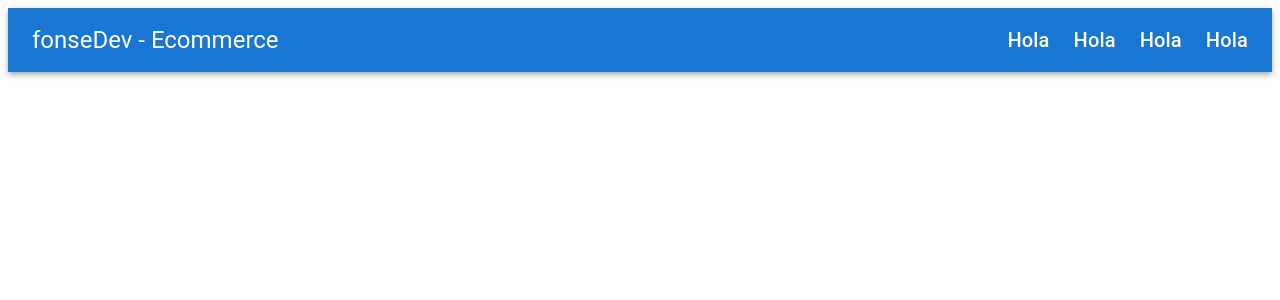
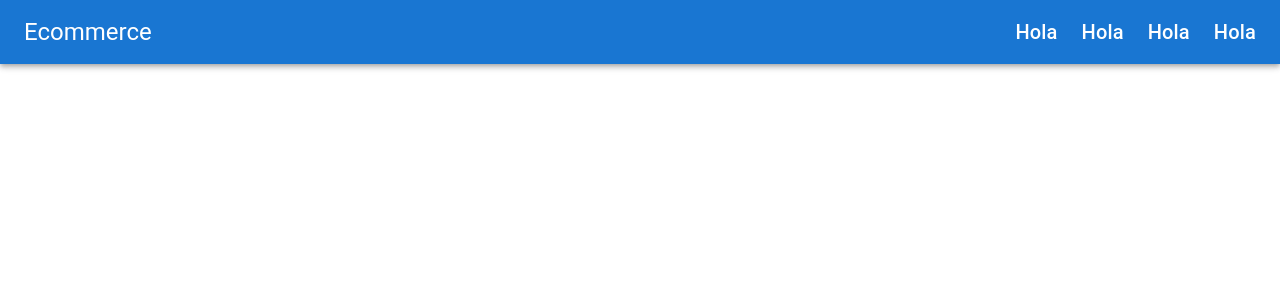
Before and after one commit to afonsecav88/fonseDev-ecommerce, a React (Vite) app: page / in a window 1280 px wide. Shown: the top 300 px of the page. Built offline with nearby package versions, Linux system fonts and the light colour scheme.

Commit message:
created ContainerBody component

```diff
--- a/src/App.tsx
+++ b/src/App.tsx
@@ -1,9 +1,11 @@
+import { ContainerBody } from './ecommerce/components/ContainerBody';
 import { Header } from './ecommerce/components/Header';
 
 export const App = () => {
   return (
     <>
       <Header />
+      <ContainerBody />
     </>
   );
 };
--- a/src/ecommerce/components/Container.tsx
+++ /dev/null
@@ -1,3 +0,0 @@
-export const Container = () => {
-  return <div>Container</div>;
-};
--- /dev/null
+++ b/src/ecommerce/components/ContainerBody.tsx
@@ -0,0 +1,11 @@
+import CssBaseline from '@mui/material/CssBaseline';
+import Container from '@mui/material/Container';
+
+export const ContainerBody = () => {
+  return (
+    <>
+      <CssBaseline />
+      <Container></Container>
+    </>
+  );
+};
--- a/src/ecommerce/components/Header.tsx
+++ b/src/ecommerce/components/Header.tsx
@@ -5,7 +5,7 @@ export const Header = () => {
     <AppBar position="sticky" color="primary" sx={{ margin: 0, padding: 0 }}>
       <Toolbar sx={{ display: 'flex', gap: 3 }}>
         <Typography variant="h5" sx={{ flexGrow: 3 }}>
-          fonseDev - Ecommerce
+          Ecommerce
         </Typography>
         <Typography variant="h6">Hola</Typography>
         <Typography variant="h6">Hola</Typography>
```
